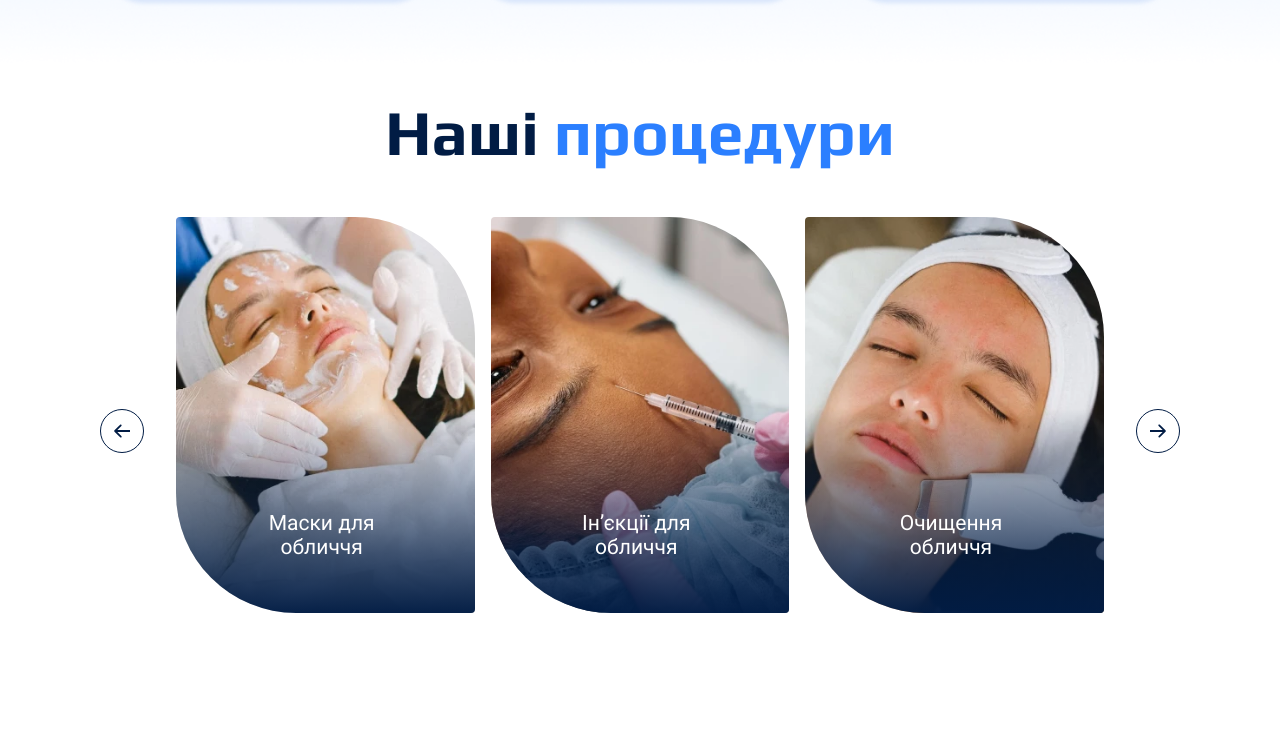
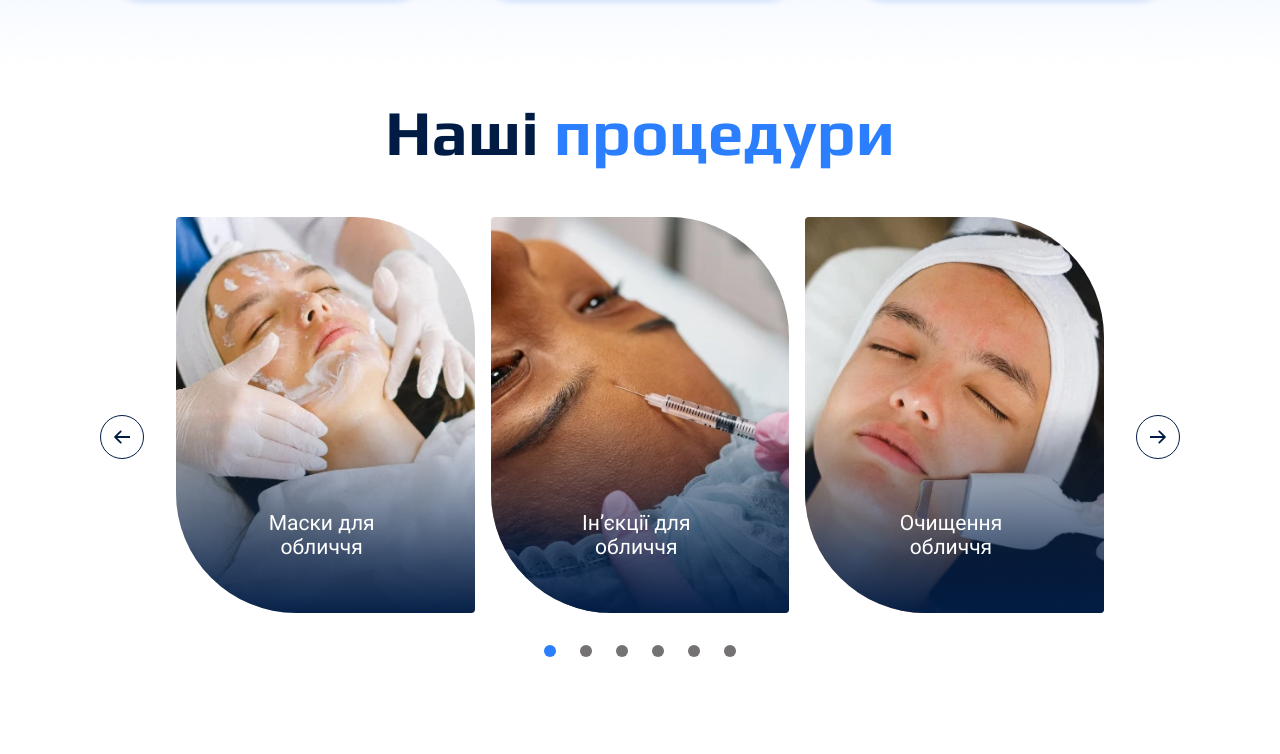
Before and after one commit to PashokSy/genius-homework-1, a plain HTML site: page genius-homework-3/index.html in a window 1280 px wide. Shown: the part 2001-2755 px from the top of the page. Drawn offline with nearby package versions, Linux system fonts and the light colour scheme.

Commit message:
feat: pagination styles
pagination for procedures slider

```diff
--- a/genius-homework-3/css/styles.css
+++ b/genius-homework-3/css/styles.css
@@ -93,6 +93,13 @@ p {
 
 h2 .highlight {
   color: var(--color-primary-light);
+}
+
+img {
+  display: block;
+  max-width: 100%;
+  height: auto;
+  object-fit: cover;
 }
 
 ul {
@@ -511,6 +518,26 @@ a {
   border: 1px solid var(--color-secondary-white);
 }
 
+.pagination {
+  display: flex;
+  align-items: center;
+  justify-content: center;
+  gap: 24px;
+  cursor: pointer;
+}
+
+.pagination-button {
+  width: 12px;
+  height: 12px;
+  padding: 0;
+  background-color: var(--color-secondary-gray-light);
+  border-radius: 50%;
+}
+
+.pagination-button-active {
+  background-color: var(--color-primary-light);
+}
+
 /* Contacts section */
 .contacts-section-container {
   display: flex;
--- a/genius-homework-3/index.html
+++ b/genius-homework-3/index.html
@@ -239,6 +239,12 @@
                   </article>
                 </li>
               </ul>
+              <div class="pagination">
+                <span class="pagination-button"></span>
+                <span class="pagination-button"></span>
+                <span class="pagination-button"></span>
+                <span class="pagination-button"></span>
+              </div>
             </div>
             <button class="carousel-button next" type="button">
               <svg width="16" height="16">
--- a/genius-homework-3/js/procedures-slider.js
+++ b/genius-homework-3/js/procedures-slider.js
@@ -10,7 +10,12 @@ let swiper = new Swiper('.swiper-container', {
       slidesPerView: 3,
     },
   },
-  pagination: { el: '.swiper-pagination' },
+  pagination: {
+    el: '.pagination',
+    bulletClass: 'pagination-button',
+    bulletActiveClass: 'pagination-button-active',
+    clickable: true,
+  },
   navigation: {
     nextEl: '.carousel-button.next',
     prevEl: '.carousel-button.prev',
```
